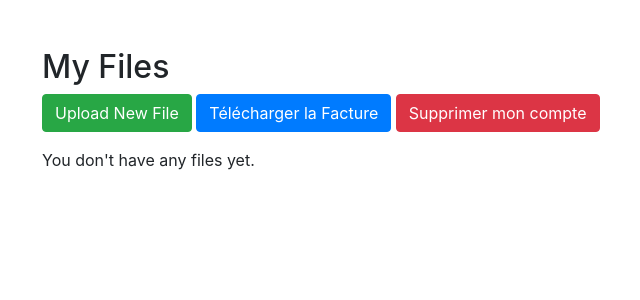
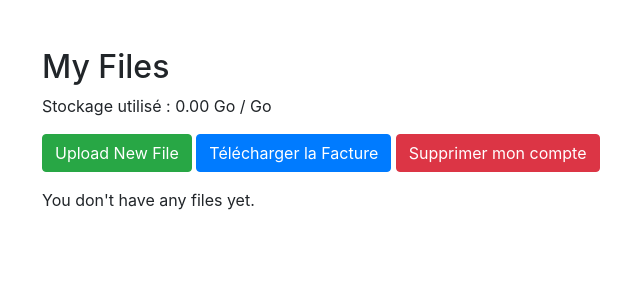
Before and after one commit to Tommm77/archi-tech, a Symfony app: template templates/file/index.html.twig in a window 1280 px wide. Shown: the top 300 px of the page, without its empty margins (43-683 px from the left). Run offline with Twig, Linux system fonts and the light colour scheme; the template is opened without the code that fills it, so the values that code supplies are empty; some libraries are stand-ins or nearby versions.

Commit message:
Implement useStorage can't exceed Storage

```diff
--- a/src/Controller/Admin/DashboardController.php
+++ b/src/Controller/Admin/DashboardController.php
@@ -25,10 +25,7 @@ class DashboardController extends AbstractDashboardController
     #[Route('/admin', name: 'admin')]
     public function index(): Response
     {
-        // Nombre total de fichiers uploadés
         $totalFiles = $this->entityManager->getRepository(File::class)->count([]);
-
-        // Nombre de fichiers uploadés aujourd'hui
         $today = new \DateTime('today');
         $tomorrow = new \DateTime('tomorrow');
         $filesTodayCount = $this->entityManager->getRepository(File::class)
@@ -41,7 +38,6 @@ class DashboardController extends AbstractDashboardController
                                     ->getQuery()
                                     ->getSingleScalarResult();
 
-        // Répartition du nombre de fichiers par utilisateur
         $filesPerUser = $this->entityManager->getRepository(File::class)
                                      ->createQueryBuilder('f')
                                      ->select('IDENTITY(f.owner) as userId, COUNT(f.id) as fileCount')
--- a/src/Controller/UserController.php
+++ b/src/Controller/UserController.php
@@ -52,16 +52,14 @@ class UserController extends AbstractController {
 
 $adminUsers = $query->getResult();
 
-    // Collectez leurs adresses e-mail
     $adminEmails = [];
     foreach ($adminUsers as $adminUser) {
         $adminEmails[] = $adminUser->getEmail();
     }
 
-    // Créez et envoyez l'e-mail
     $adminEmail = (new Email())
         ->from('admin@example.com')
-        ->to(...$adminEmails) // Utilisez l'opérateur de décomposition pour passer le tableau d'adresses e-mail
+        ->to(...$adminEmails)
         ->subject('Un utilisateur a supprimé son compte')
         ->html($this->renderView('emails/admin_notification.html.twig', [
             'email' => $user->getEmail(),
--- a/src/Entity/User.php
+++ b/src/Entity/User.php
@@ -122,6 +122,10 @@ class User implements UserInterface, PasswordAuthenticatedUserInterface
         return $this->files;
     }
 
+    public function hasExceededStorageLimit(): bool {
+        return $this->useStorage > $this->totalStorage;
+    }
+
     public function addFile(File $file): static
 {
     if (!$this->files->contains($file)) {
--- a/templates/file/index.html.twig
+++ b/templates/file/index.html.twig
@@ -5,6 +5,19 @@
 {% block body %}
 <div class="container mt-5">
     <h2>My Files</h2>
+
+    <div class="mb-3">
+        <p>Stockage utilisé : {{ app.user.usestorage |number_format(2, '.', ' ')}} Go / {{ app.user.storage }} Go</p>
+        {% if app.user.usestorage >= app.user.storage %}
+            <div class="alert alert-warning">
+                Vous avez atteint ou dépassé votre limite de stockage. Veuillez acheter 20 Go supplémentaires pour continuer.
+            </div>
+        {% elseif app.user.usestorage >= (app.user.storage * 0.9) %}
+            <div class="alert alert-info">
+                Vous approchez de votre limite de stockage. Pensez à acheter plus de stockage si nécessaire.
+            </div>
+        {% endif %}
+    </div>
 
     {% if isAdmin %}
     <div class="alert alert-info">
@@ -74,7 +87,7 @@
     $(document).ready(function() {
             setTimeout(function() {
                 $(".alert").fadeOut("slow");
-            }, 2000);
+            }, 5000);
         });
 
         $(document).ready(function() {
```
Also changed, not shown: src/Controller/FileController.php (+8 -0 lines).
